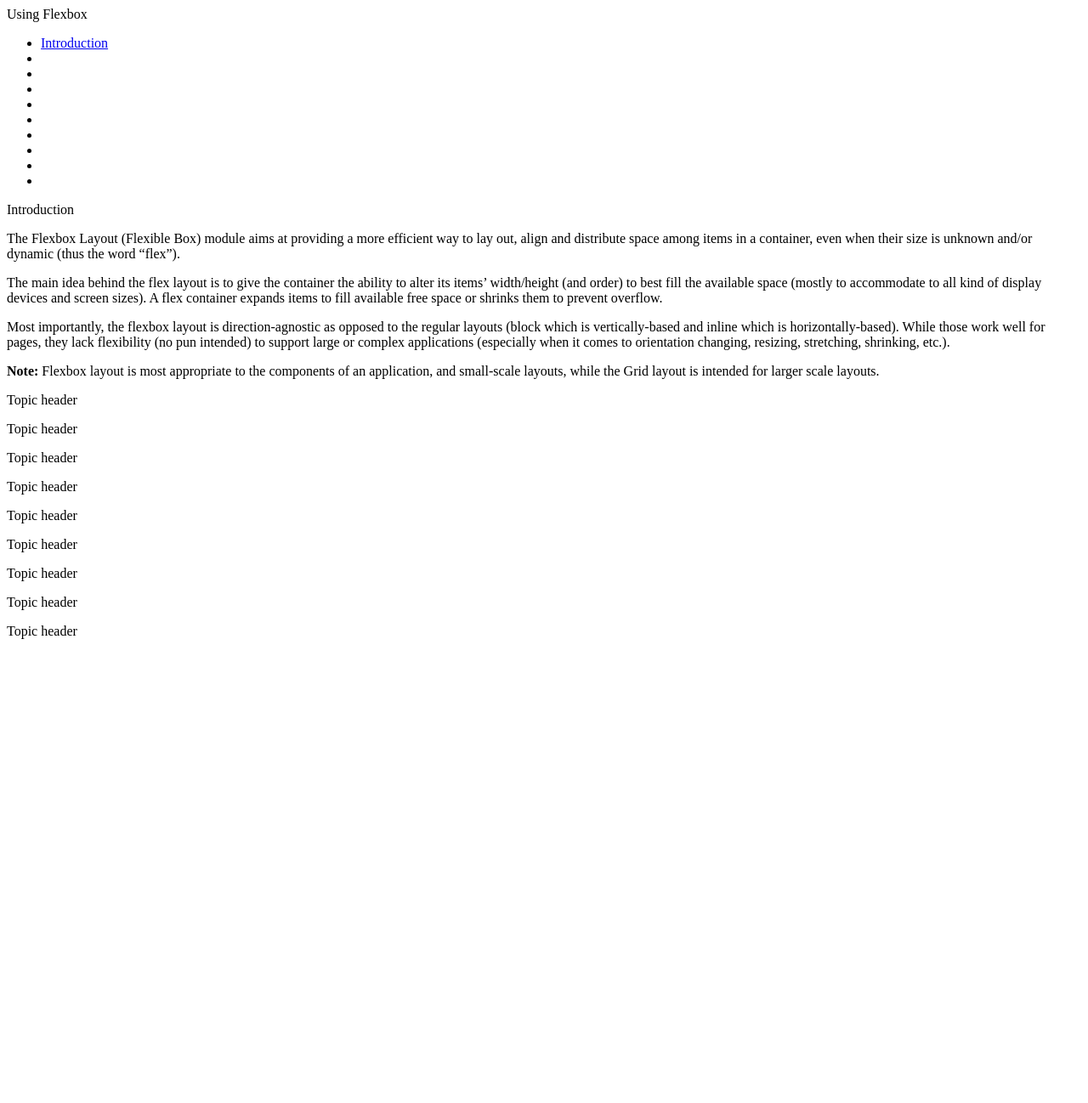
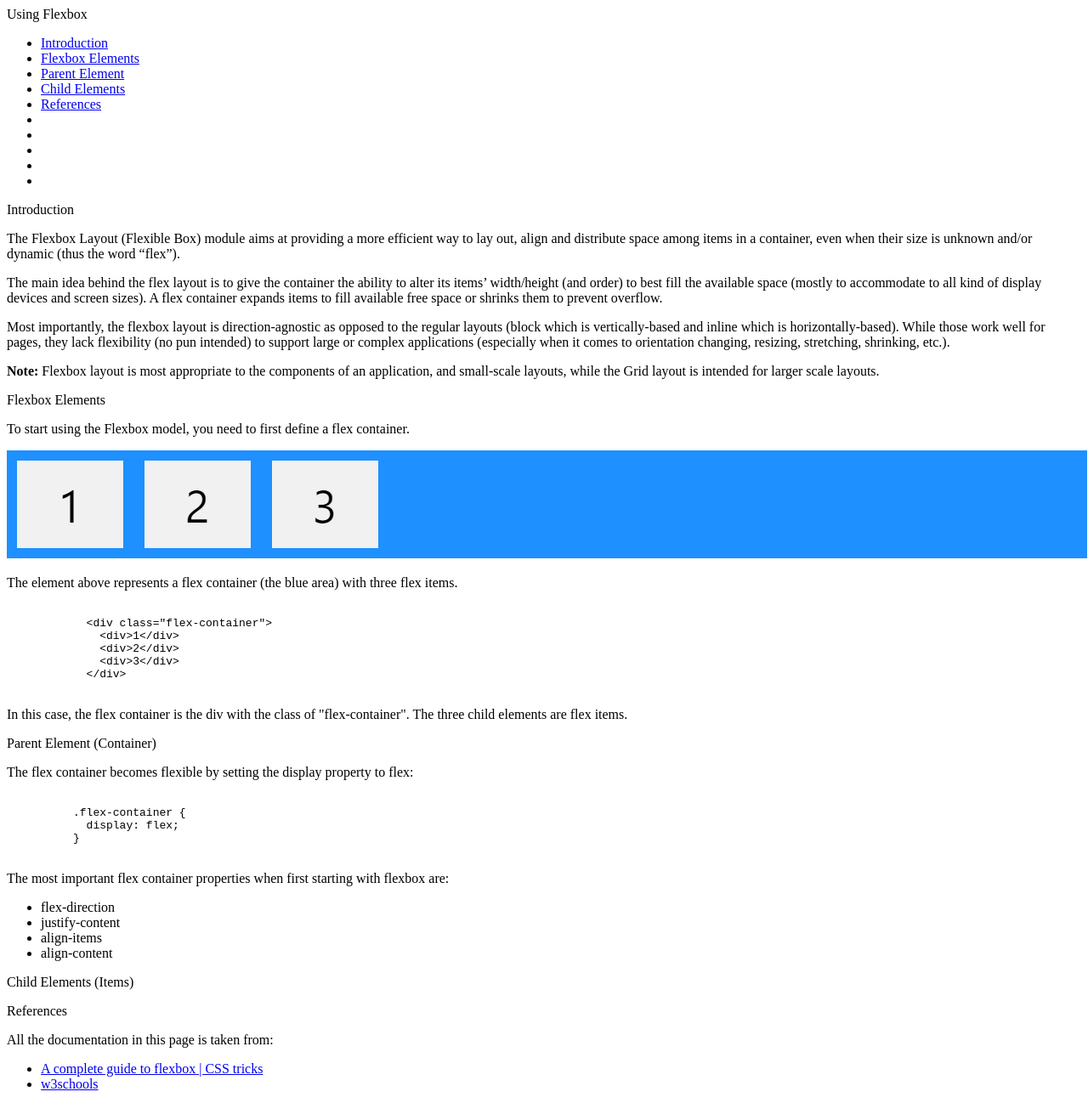
Before and after one commit to Kathrin-ddggxh/FCC-technical-documentation-page, a plain HTML site: page index.html in a window 1280 px wide. Shown: the top 1298 px of the page at 85% size. Before the commit the page ends 800 px from the top, so only its background shows below. Drawn offline with Linux system fonts and the light colour scheme.

Commit message:
added more content

```diff
--- a/index.html
+++ b/index.html
@@ -14,10 +14,18 @@
         <li class="nav-item">
           <a href="#introduction" class="nav-link">Introduction</a>
         </li>
-        <li class="nav-item"><a href="#" class="nav-link"></a></li>
-        <li class="nav-item"><a href="#" class="nav-link"></a></li>
-        <li class="nav-item"><a href="#" class="nav-link"></a></li>
-        <li class="nav-item"><a href="#" class="nav-link"></a></li>
+        <li class="nav-item">
+          <a href="#flexbox-elements" class="nav-link">Flexbox Elements</a>
+        </li>
+        <li class="nav-item">
+          <a href="#parent-element" class="nav-link">Parent Element</a>
+        </li>
+        <li class="nav-item">
+          <a href="#child-elements" class="nav-link">Child Elements</a>
+        </li>
+        <li class="nav-item">
+          <a href="#references" class="nav-link">References</a>
+        </li>
         <li class="nav-item"><a href="#" class="nav-link"></a></li>
         <li class="nav-item"><a href="#" class="nav-link"></a></li>
         <li class="nav-item"><a href="#" class="nav-link"></a></li>
@@ -28,7 +36,7 @@
     <main id="main-doc">
       <section class="main-section" id="introduction">
         <header class="main-section-title">Introduction</header>
-        <div class="main-section-content">
+        <article class="main-section-content">
           <p>
             The Flexbox Layout (Flexible Box) module aims at providing a more
             efficient way to lay out, align and distribute space among items in
@@ -55,26 +63,85 @@
             components of an application, and small-scale layouts, while the
             Grid layout is intended for larger scale layouts.
           </p>
-        </div>
+        </article>
       </section>
 
-      <section class="main-section">
-        <header class="main-section-title">Topic header</header>
-        <div class="main-section-content">
-          <p></p>
-        </div>
+      <section class="main-section" id="flexbox-elements">
+        <header class="main-section-title">Flexbox Elements</header>
+        <article class="main-section-content">
+          <p>
+            To start using the Flexbox model, you need to first define a flex
+            container.
+          </p>
+          <img
+            src="images/flex-container.PNG"
+            alt="flex-container with three flex items"
+          />
+          <p>
+            The element above represents a flex container (the blue area) with
+            three flex items.
+          </p>
+          <xmp>
+            <div class="flex-container">
+              <div>1</div>
+              <div>2</div>
+              <div>3</div>
+            </div>
+          </xmp>
+          <p>
+            In this case, the flex container is the div with the class of
+            "flex-container". The three child elements are flex items.
+          </p>
+        </article>
       </section>
-      <section class="main-section">
-        <header class="main-section-title">Topic header</header>
+      <section class="main-section" id="parent-element">
+        <header class="main-section-title">Parent Element (Container)</header>
+        <p>
+          The flex container becomes flexible by setting the display property to
+          flex:
+        </p>
+        <xmp
+>
+          .flex-container {
+            display: flex;
+          }
+        </xmp>
+        <p>
+          The most important flex container properties when first starting with
+          flexbox are:
+        </p>
+        <ul class="content-list">
+          <li class="content-list-item">flex-direction</li>
+
+          <li class="content-list-item">justify-content</li>
+          <li class="content-list-item">align-items</li>
+          <li class="content-list-item">align-content</li>
+        </ul>
+      </section>
+      <section class="main-section" id="child-elements">
+        <header class="main-section-title">Child Elements (Items)</header>
         <p></p>
       </section>
-      <section class="main-section">
-        <header class="main-section-title">Topic header</header>
-        <p></p>
-      </section>
-      <section class="main-section">
-        <header class="main-section-title">Topic header</header>
-        <p></p>
+      <section class="main-section" id="references">
+        <header class="main-section-title">References</header>
+        <p>All the documentation in this page is taken from:</p>
+        <ul class="reference-list">
+          <li class="reference-list-item">
+            <a
+              href="https://css-tricks.com/snippets/css/a-guide-to-flexbox/"
+              target="_blank"
+            >
+              A complete guide to flexbox | CSS tricks</a
+            >
+          </li>
+          <li class="reference-list-item">
+            <a
+              href="https://www.w3schools.com/csS/css3_flexbox.asp"
+              target="_blank"
+              >w3schools</a
+            >
+          </li>
+        </ul>
       </section>
       <section class="main-section">
         <header class="main-section-title">Topic header</header>
@@ -114,5 +181,7 @@
 
     https://css-tricks.com/snippets/css/a-guide-to-flexbox/
 
+    https://www.w3schools.com/csS/css3_flexbox.asp
+
 
 -->
```
Also changed, not shown: images/flex-container.PNG (added).
